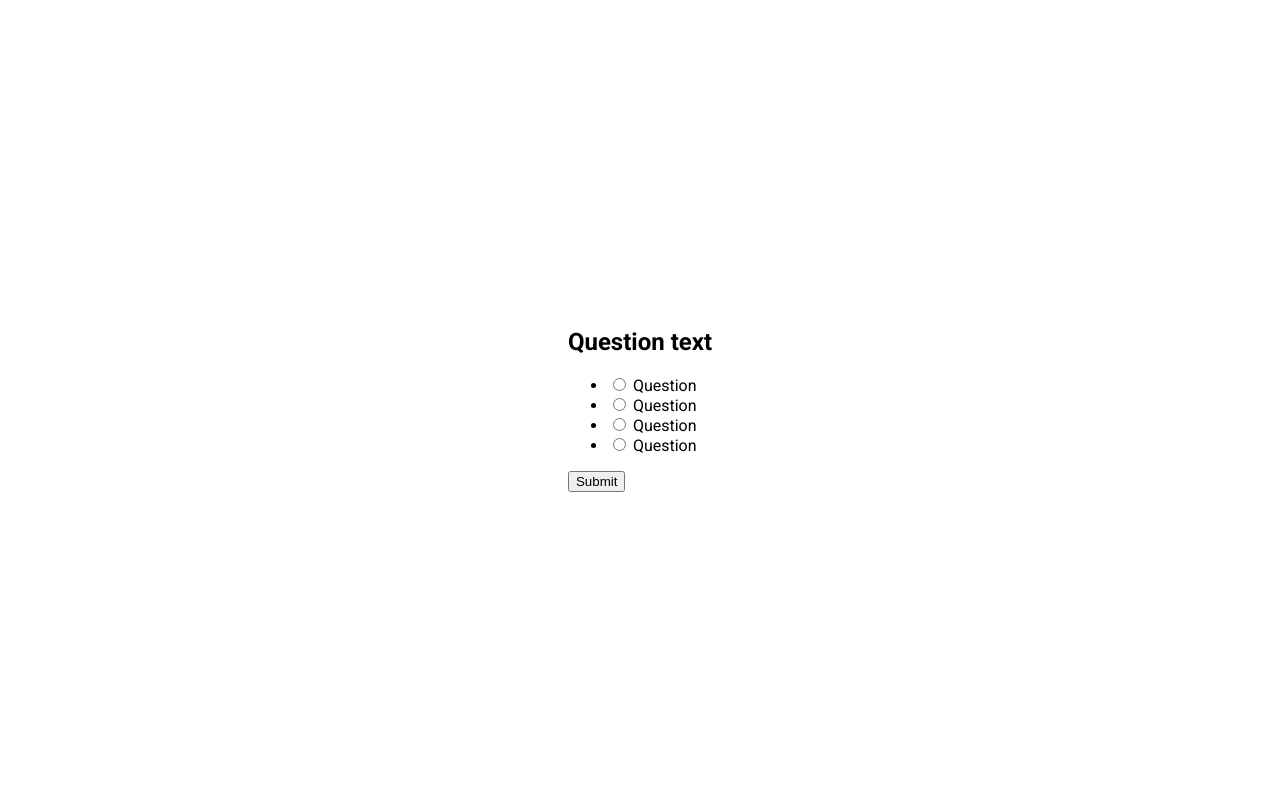
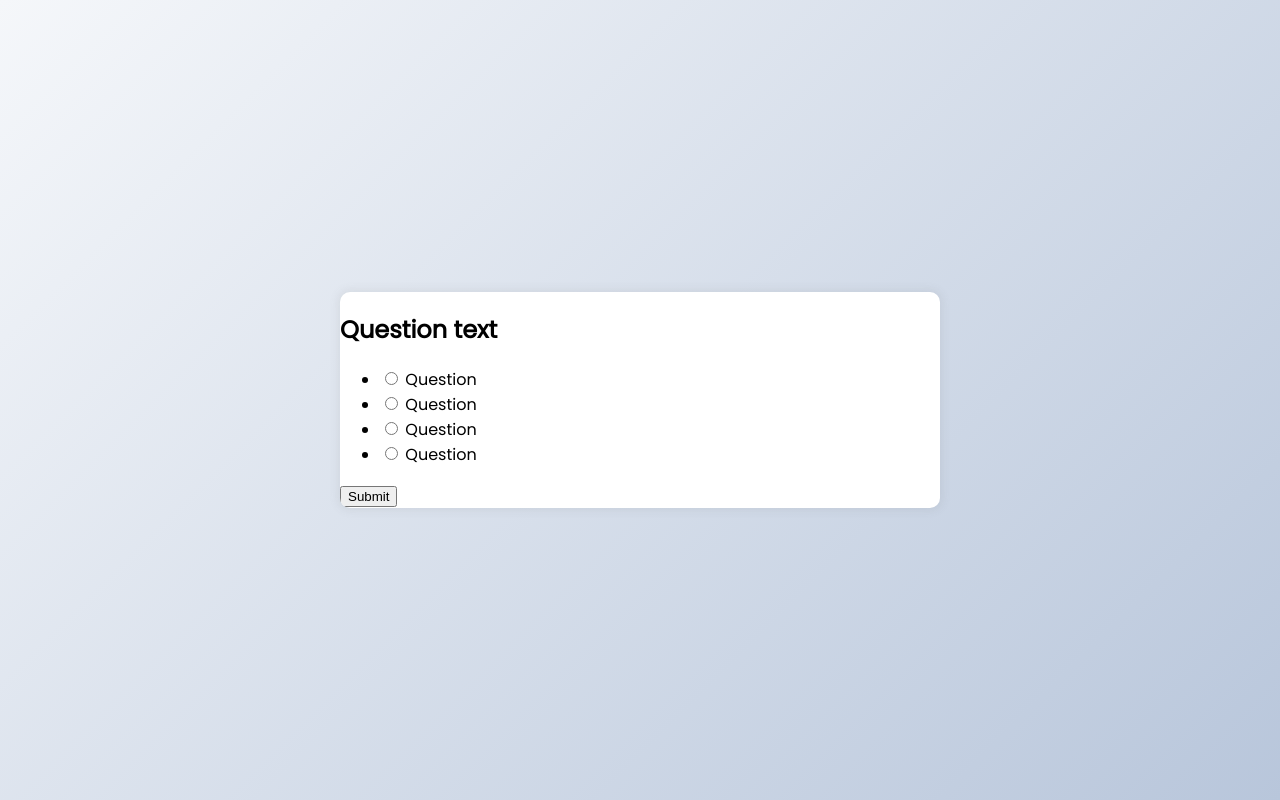
Before and after one commit to vagfou/quiz-app, a plain HTML site: page index.html in a window 1280 px wide. Drawn offline with Linux system fonts and the light colour scheme.

Commit message:
quiz container styled

```diff
--- a/style.css
+++ b/style.css
@@ -1,16 +1,25 @@
-@import url('https://fonts.googleapis.com/css2?family=Roboto:wght@400;700&display=swap');
+@import url('https://fonts.googleapis.com/css2?family=Poppins:wght@200;400&display=swap');
 
 * {
   box-sizing: border-box;
 }
 
 body {
-  font-family: 'Roboto', sans-serif;
+  background-color: #b8c6db;
+  background-image: linear-gradient(315deg, #b8c6db 0%, #f5f7fa 100%);
+  font-family: 'Poppins', sans-serif;
   display: flex;
-  flex-direction: column;
   align-items: center;
   justify-content: center;
   height: 100vh;
   overflow: hidden;
   margin: 0;
 }
+
+.quiz-container {
+  background-color: #fff;
+  border-radius: 10px;
+  box-shadow: 0 0 10px 2px rgba(100, 100, 100, 0.1);
+  width: 600px;
+  overflow: hidden;
+}
```
